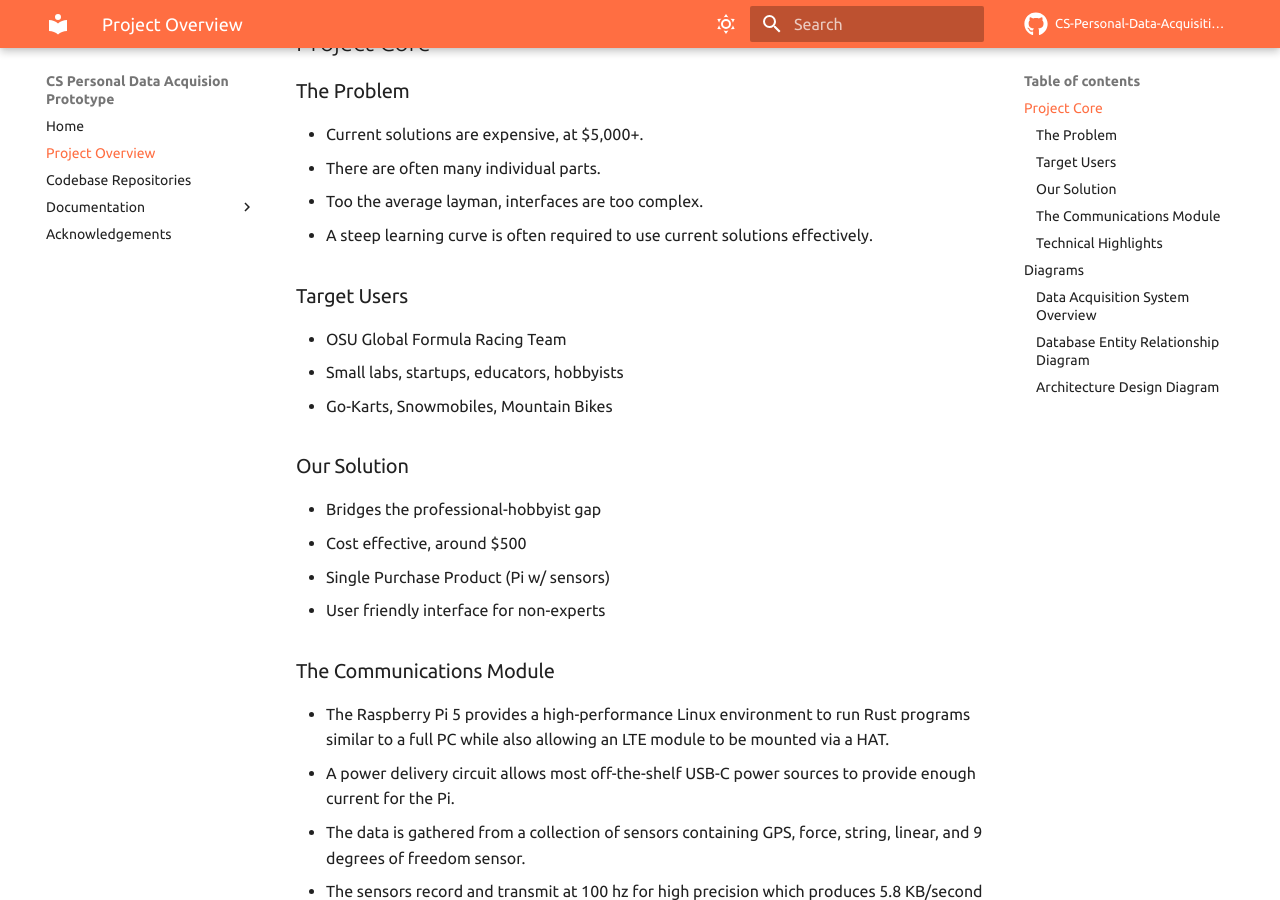
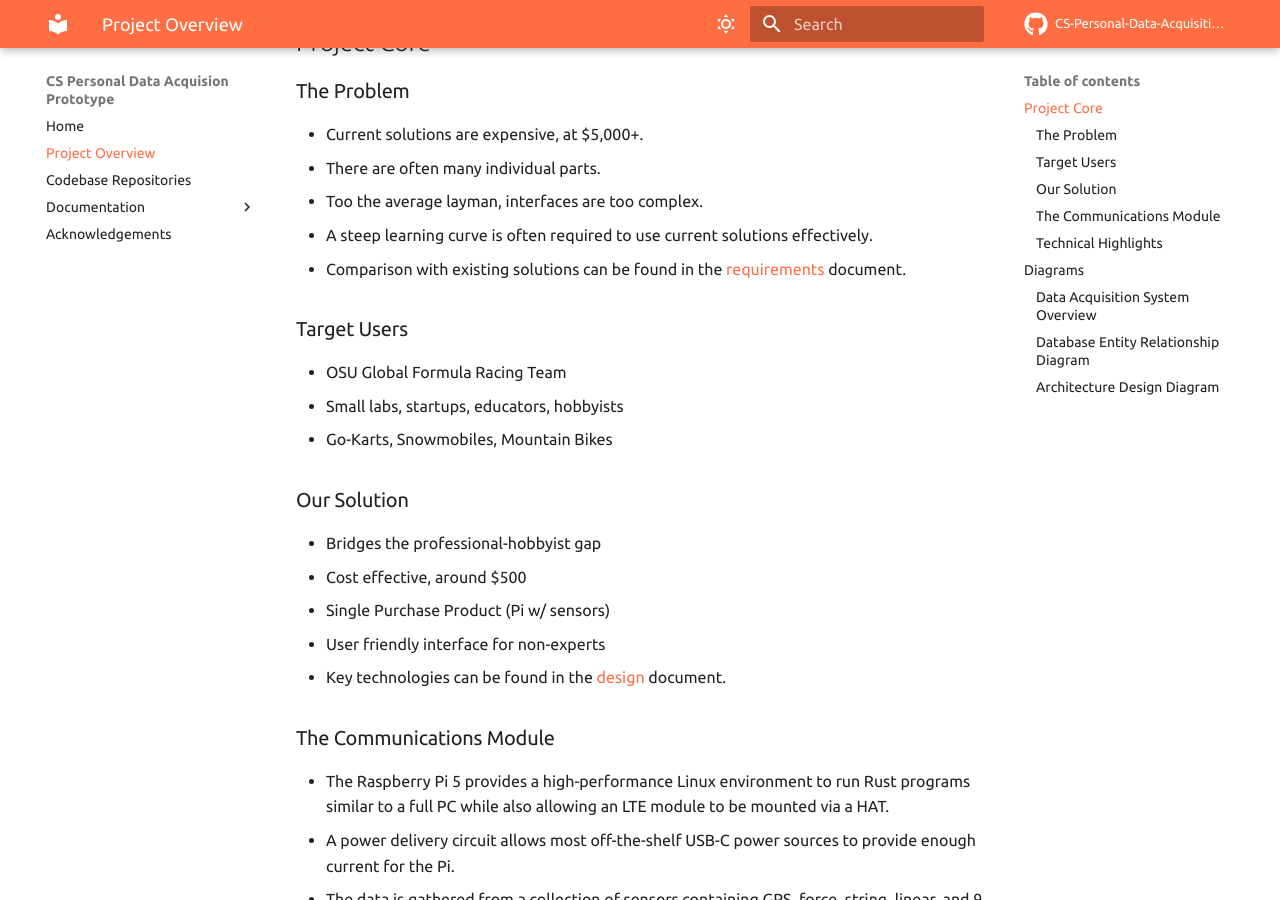
Before and after one commit to CS-Personal-Data-Acquisition-Prototype/CS-Personal-Data-Acquisition-Prototype.github.io, an MkDocs documentation site: the page built from docs/overview.md, in a window 1280 px wide and 900 px high, scrolled down 364 px. Built offline with MkDocs 1.6.1 and Material for MkDocs 9.7.7, drawn with Linux system fonts in a browser that asks for light colours.

Commit message:
Added links for exisiting solution comparison as well as key technologies

```diff
--- a/docs/overview.md
+++ b/docs/overview.md
@@ -13,6 +13,7 @@ Our CompSci Capstone team is partnering with an ECE team to develop a complete s
 - There are often many individual parts.
 - Too the average layman, interfaces are too complex.
 - A steep learning curve is often required to use current solutions effectively.
+- Comparison with existing solutions can be found in the [requirements](specification.md##2.4-Market-Assessment-and-Competition) document.
 
 ### Target Users
 
@@ -26,6 +27,7 @@ Our CompSci Capstone team is partnering with an ECE team to develop a complete s
 - Cost effective, around $500
 - Single Purchase Product (Pi w/ sensors)
 - User friendly interface for non-experts
+- Key technologies can be found in the [design](design.md##1.3-Technologies-Frameworks-and-Patterns) document.
 
 ### The Communications Module
 
```
